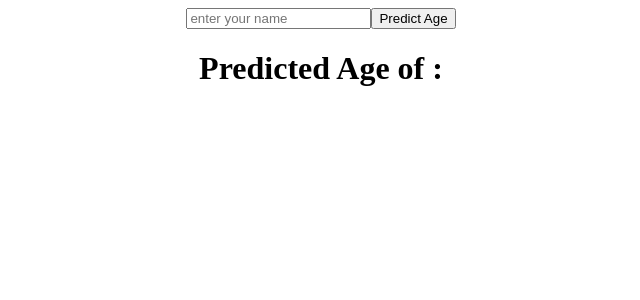
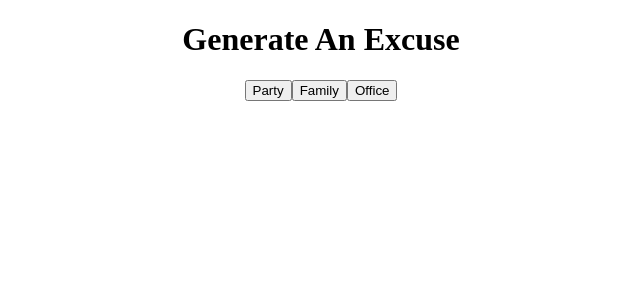
Before and after one commit to nithinshibu/react-for-beginners, a React (Create React App) app: page / in a window 1280 px wide. Shown: the top 300 px of the page, without its empty margins (319-959 px from the left). Built offline with nearby package versions, Linux system fonts and the light colour scheme.

Commit message:
Axios Example - Excuser API

```diff
--- a/src/App.js
+++ b/src/App.js
@@ -3,27 +3,42 @@
 import Axios from "axios";
 
 function App() {
-  const [name, setName] = useState("");
-  const [predictedAge, setPredictedAge] = useState(null);
+  const [excuse, setExcuse] = useState("");
 
-  const fetchData = () => {
-    Axios.get(`https://api.agify.io/?name=${name}`).then((res) => {
-      setPredictedAge(res.data);
-    });
+  const fetchData = (excuse) => {
+    console.log(excuse);
+    Axios.get(`https://excuser-three.vercel.app/v1/excuse/${excuse}`).then(
+      (res) => {
+        setExcuse(`Excuse for your ${excuse} is :- ${res.data[0].excuse}`);
+      }
+    );
   };
 
   return (
     <div className="App">
-      <input
-        placeholder="enter your name"
-        onChange={(event) => {
-          setName(event.target.value);
+      <h1>Generate An Excuse</h1>
+      <button
+        onClick={() => {
+          fetchData("party");
         }}
-      />
-      <button onClick={fetchData}>Predict Age</button>
-      <h1>
-        Predicted Age of {predictedAge?.name}: {predictedAge?.age}
-      </h1>
+      >
+        Party
+      </button>
+      <button
+        onClick={() => {
+          fetchData("family");
+        }}
+      >
+        Family
+      </button>
+      <button
+        onClick={() => {
+          fetchData("office");
+        }}
+      >
+        Office
+      </button>
+      <p>{excuse}</p>
     </div>
   );
 }
```
